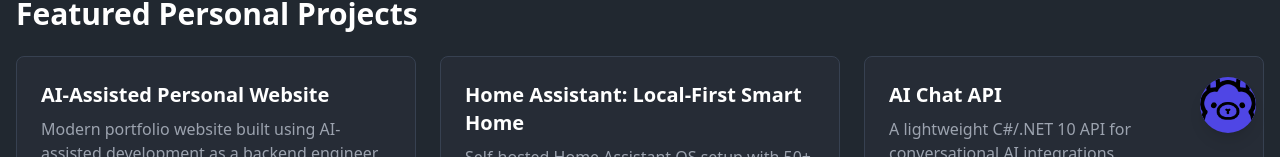
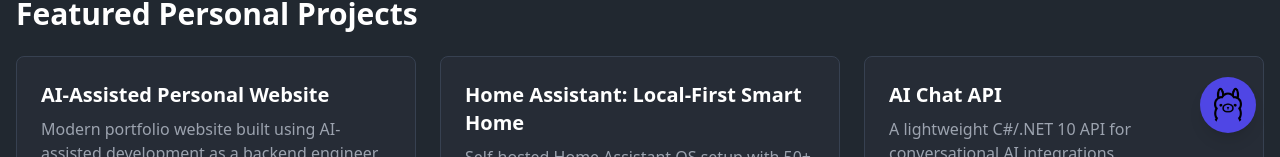
Before and after one commit to pedroduartek/personal-website.ai, a React (Vite) app in the folder apps/web/: page / in a window 1280 px wide. Shown: the part 643-800 px from the top of the page. Built offline with nearby package versions, Linux system fonts and the light colour scheme.

Commit message:
fix: update ChatWidget button icon size for better visibility

```diff
--- a/apps/web/src/components/ChatWidget.tsx
+++ b/apps/web/src/components/ChatWidget.tsx
@@ -256,7 +256,7 @@ export default function ChatWidget() {
           <img
             src={ollamaIcon}
             alt="Chat bot"
-            className="h-full w-full object-cover rounded-full"
+            className="h-10 w-10 object-contain rounded-full"
           />
         )}
       </button>
```
